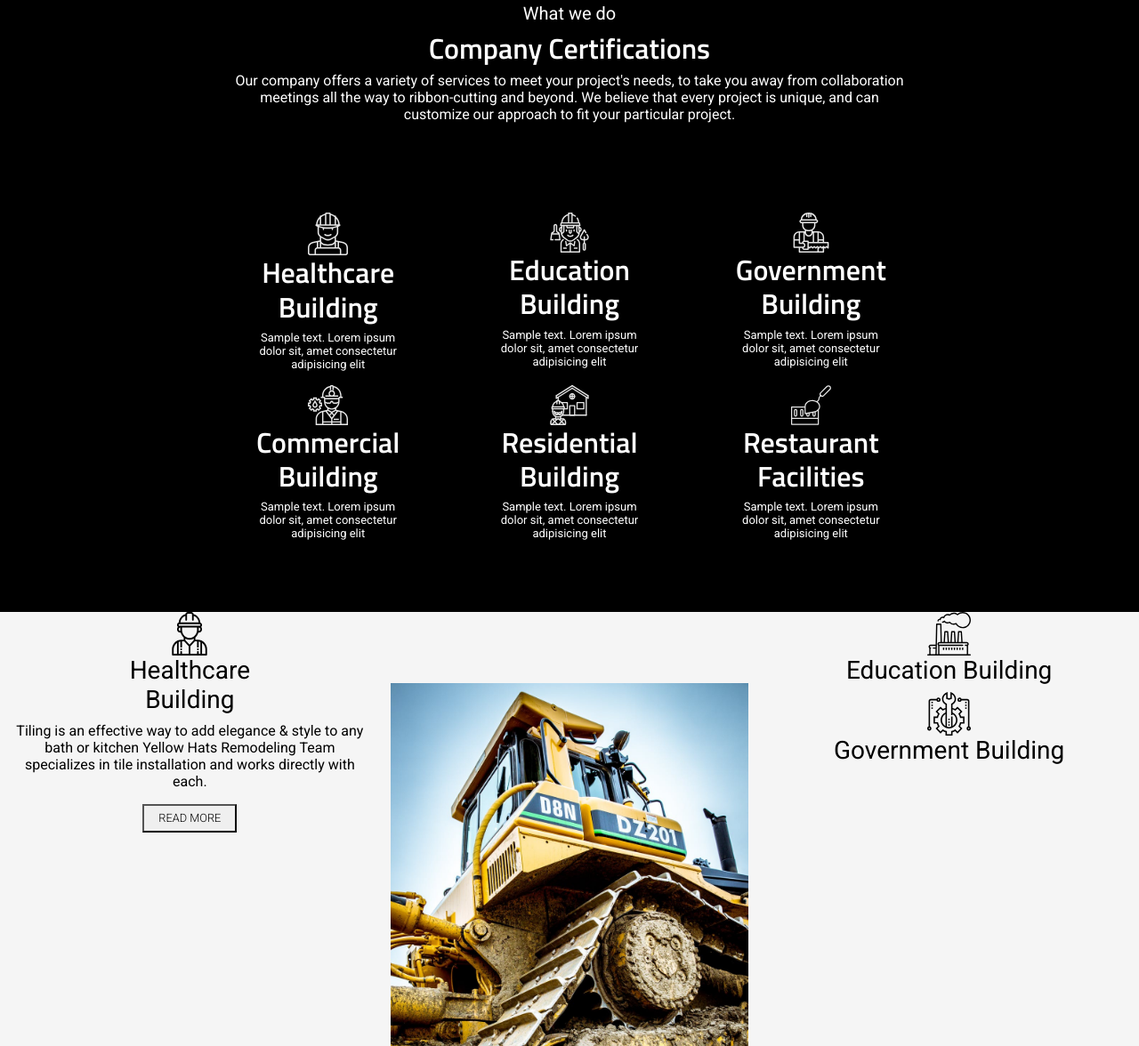
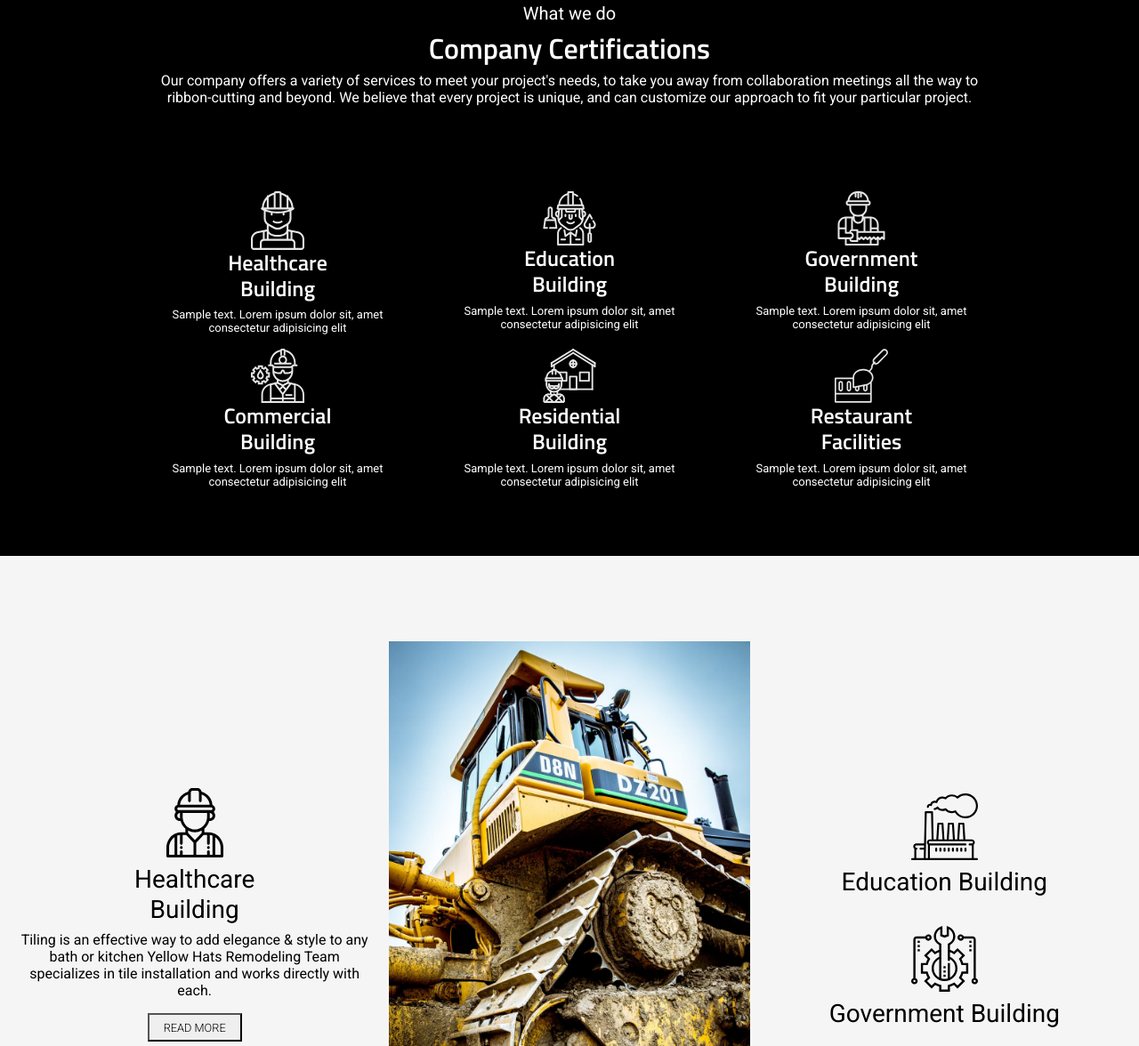
Before and after one commit to Robert-Schwartz/Triumph-WebProject, a plain HTML site: page index.html in a window 1280 px wide. Shown: the part 3643-4819 px from the top of the page at 89% size. Drawn offline with nearby package versions, Linux system fonts and the light colour scheme.

Commit message:
add spacing for tiling section

```diff
--- a/assets/css/style.css
+++ b/assets/css/style.css
@@ -57,19 +57,19 @@ img {
 #certifications {
 	background-color: black;
 	color: white;
-	padding: 60px 0px;
+	padding: 60px 10px;
 }
 
 .certHead {
 	margin-bottom: 5rem;
 }
 
-#certificationCards {
-	padding: 5px;
+#certificationCards p{
+	font-size: small;
 }
 
-#certificationCards p{
-	font-size: small;
+#certificationCards h2{
+	font-size: 1.5rem;
 }
 
 #certifications p{
@@ -78,12 +78,17 @@ img {
 }
 
 #certifications img {
-	width: 18%;
+	width: 20%;
 	filter: invert(1) brightness(90%);
 }
 
 #tiling img {
-	width: 12%;
+	width: 20%;
+}
+
+#tiling div {
+	align-items: center;
+	padding: .5rem;
 }
 
 #tractor img {
@@ -120,8 +125,8 @@ img {
 /* Medium */
 @media (min-width: 768px) {
 #certifications {
-	padding-inline-end: 10rem;
-	padding-inline-start: 10rem;
+	padding-inline-end: 8rem;
+	padding-inline-start: 8rem;
 }
 .certHead {
 	margin-bottom: 5rem;
@@ -131,7 +136,7 @@ img {
 /* Large */
 @media (min-width: 992px) {
 #certifications {
-	padding-inline-end: 15rem;
-	padding-inline-start: 15rem;
+	padding-inline-end: 10rem;
+	padding-inline-start: 10rem;
 }
 }
```
